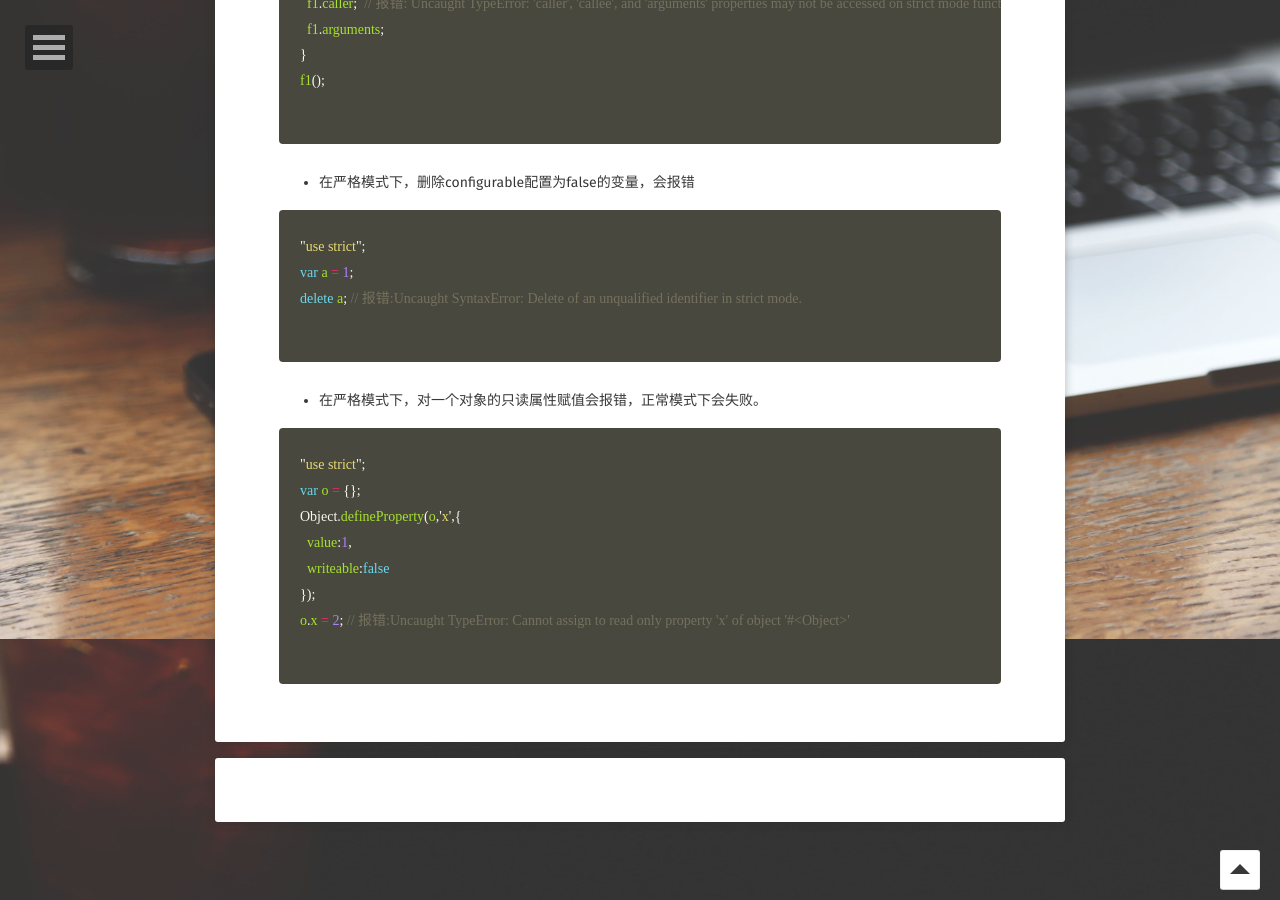
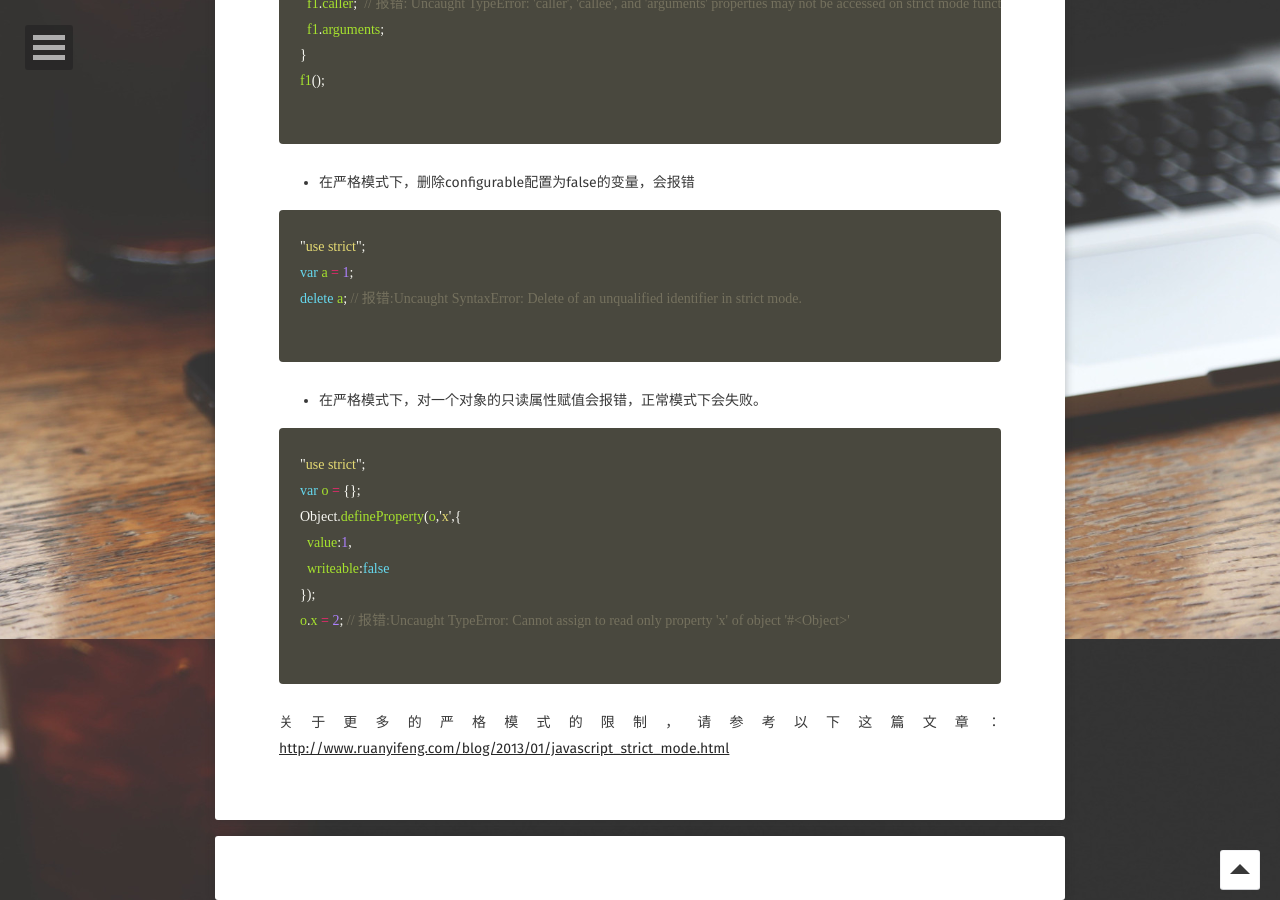
Before and after one commit to xcs-go/xcs.github.io, a Jekyll site: the page built from _posts/2017-10-10-strict-mode.md, in a window 1280 px wide and 900 px high, scrolled down 2961 px. Built offline with Jekyll 4.4.1, drawn with Linux system fonts in a browser that asks for light colours; some web fonts are replaced; comment, search, counter and statistics services are not loaded.

Commit message:
严格模式

```diff
--- a/_posts/2017-10-10-strict-mode.md
+++ b/_posts/2017-10-10-strict-mode.md
@@ -118,3 +118,5 @@ category: javascript
   });
   o.x = 2; // 报错:Uncaught TypeError: Cannot assign to read only property 'x' of object '#<Object>'
   {% endhighlight %}
+
+  关于更多的严格模式的限制，请参考以下这篇文章：<http://www.ruanyifeng.com/blog/2013/01/javascript_strict_mode.html>
```
